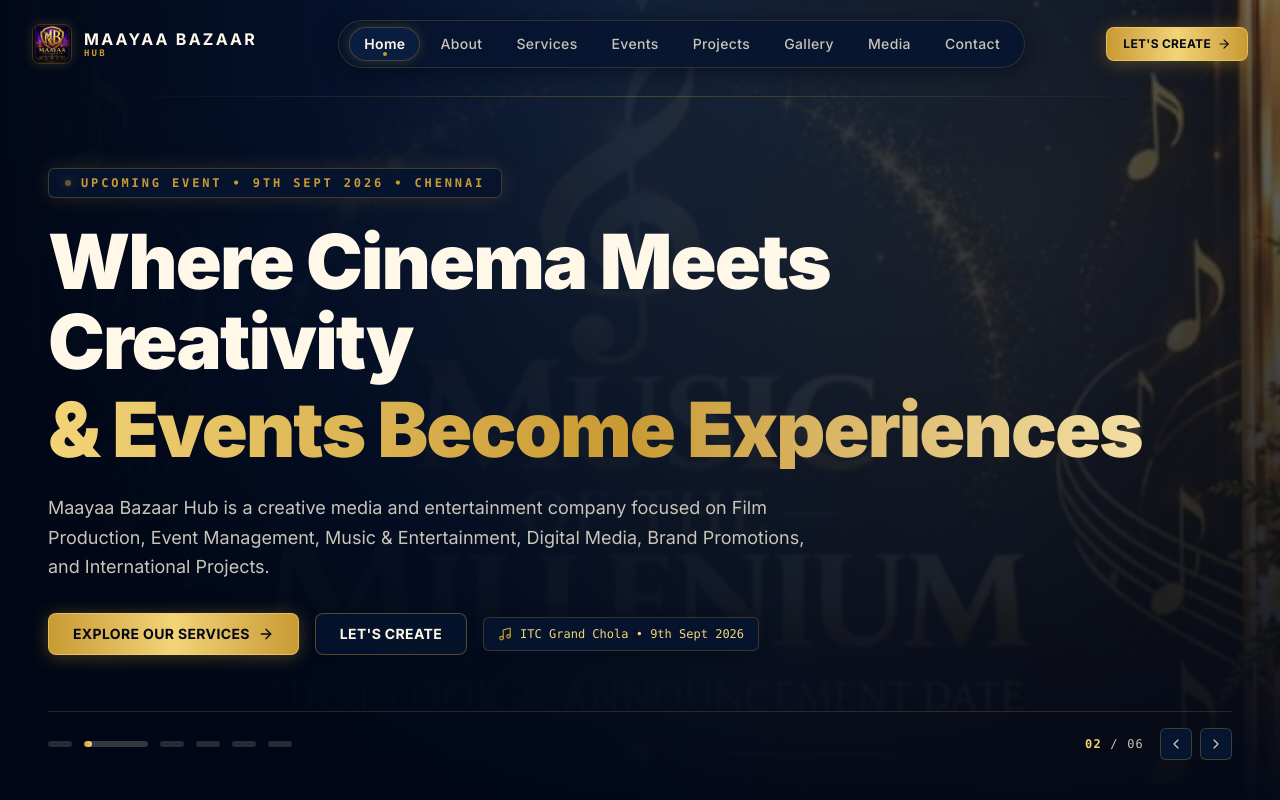
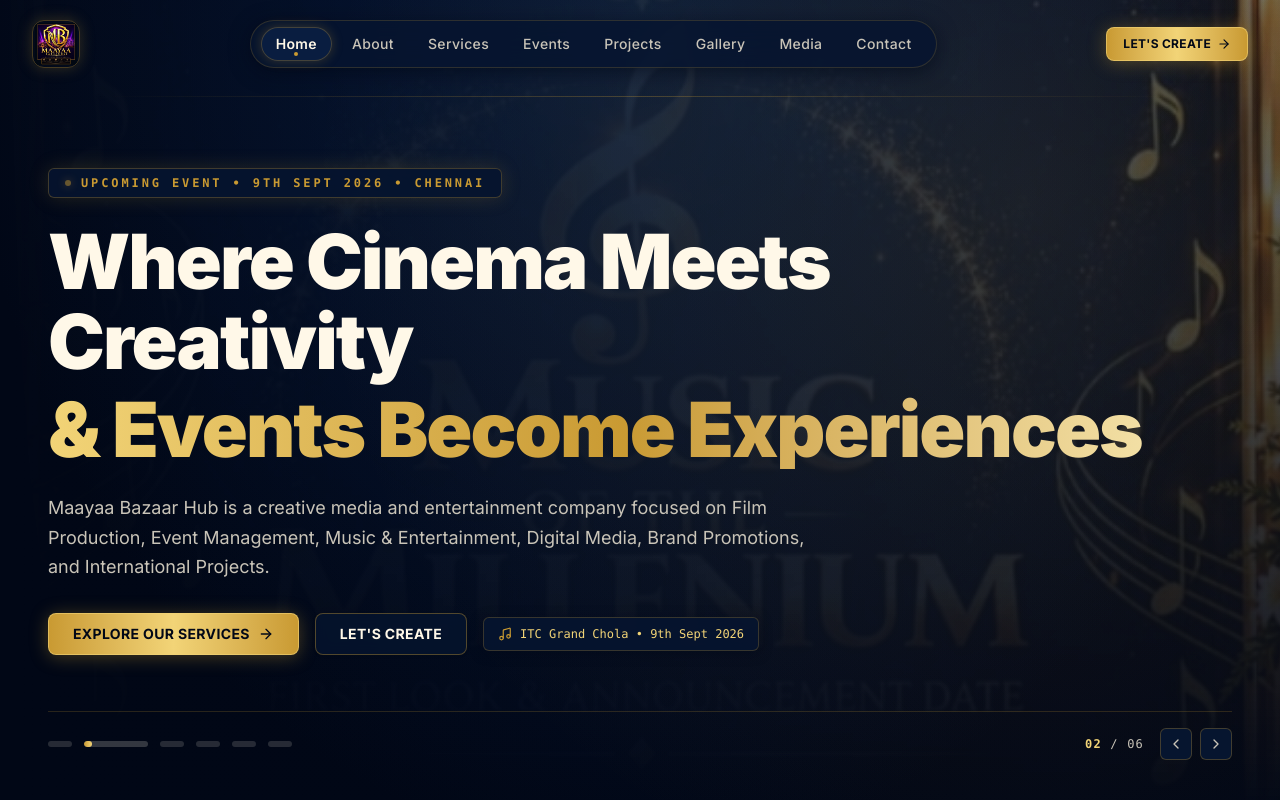
Before and after one commit to akashgunasekar/maayabaazar, a Next.js app: page / in a window 1280 px wide. Shown: the top 800 px of the page. Built offline with nearby package versions, Linux system fonts and the light colour scheme.

Commit message:
style(header): remove brand text name and increase logo size by 20%

```diff
--- a/src/components/layout/Header.tsx
+++ b/src/components/layout/Header.tsx
@@ -75,28 +75,21 @@
         )}
       >
         <div className="max-w-7xl mx-auto px-4 sm:px-6 lg:px-8 flex items-center justify-between">
-          {/* Logo using supplied Maayaa Bazaar Hub logo asset */}
+          {/* Logo only (enlarged by 20% without text) */}
           <Link
             href="/"
-            className="flex items-center gap-3 group select-none focus:outline-none focus-visible:ring-2 focus-visible:ring-[#C99A32] rounded-lg"
+            aria-label="Maayaa Bazaar Hub Home"
+            className="flex items-center group select-none focus:outline-none focus-visible:ring-2 focus-visible:ring-[#C99A32] rounded-xl"
           >
-            <div className="relative w-9 h-9 sm:w-10 sm:h-10 rounded-lg overflow-hidden shrink-0 transition-transform duration-300 group-hover:scale-105 border border-[#C99A32]/30 shadow-[0_0_12px_rgba(201,154,50,0.2)]">
+            <div className="relative w-11 h-11 sm:w-12 sm:h-12 rounded-xl overflow-hidden shrink-0 transition-all duration-300 group-hover:scale-105 border border-[#C99A32]/35 shadow-[0_0_15px_rgba(201,154,50,0.25)] group-hover:border-[#C99A32]/60 group-hover:shadow-[0_0_20px_rgba(201,154,50,0.4)]">
               <Image
                 src="/images/maayaa-logo.png"
                 alt="Maayaa Bazaar Hub Logo"
                 fill
-                sizes="40px"
+                sizes="(max-width: 640px) 44px, 48px"
                 priority
-                className="object-contain"
+                className="object-contain p-0.5"
               />
-            </div>
-            <div className="flex flex-col">
-              <span className="font-[var(--font-cinzel)] font-bold text-sm sm:text-base tracking-[0.14em] text-[#FFF8E8] group-hover:text-white transition-colors">
-                MAAYAA BAZAAR
-              </span>
-              <span className="text-[9px] font-mono tracking-[0.24em] text-[#C99A32] uppercase -mt-1 font-semibold">
-                HUB
-              </span>
             </div>
           </Link>
 
```
